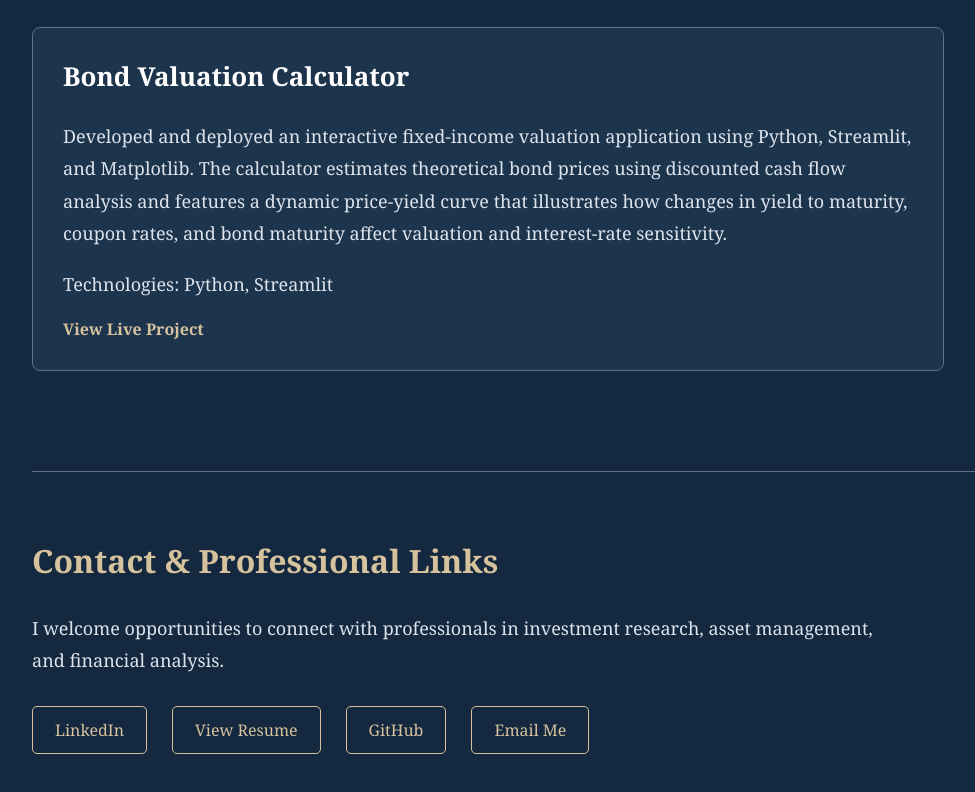
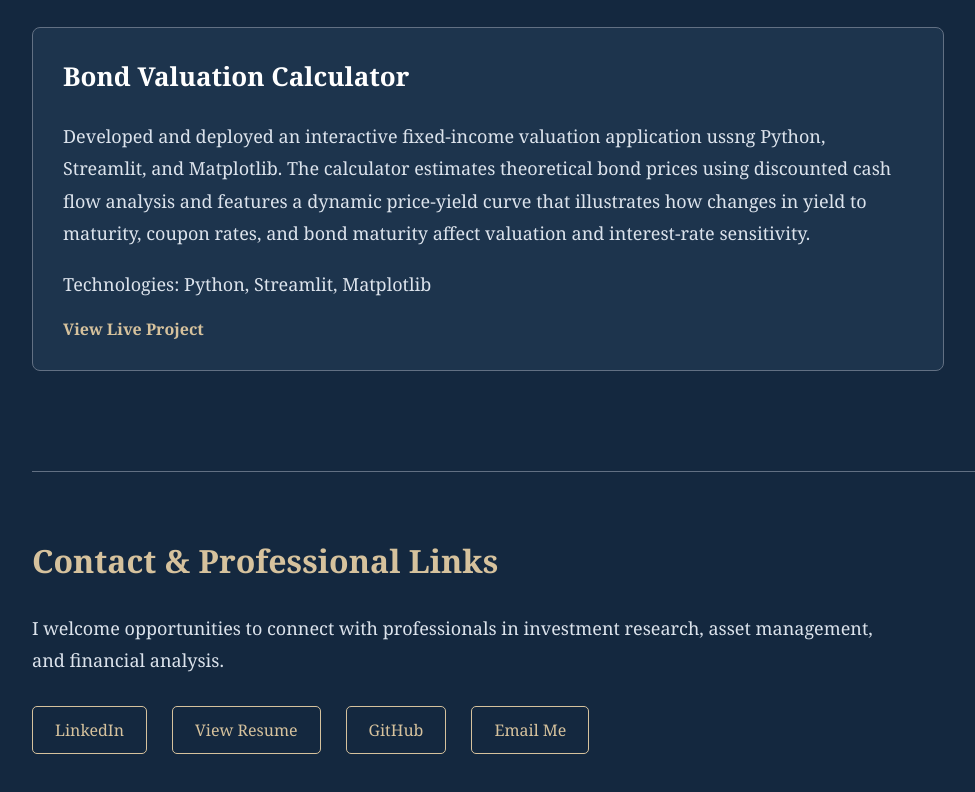
Before and after one commit to max45mccull/finance-portfolio, a plain HTML site: page index.html in a window 1280 px wide. Shown: the part 1704-2496 px from the top of the page, without its empty margins (28-1003 px from the left). Drawn offline with Linux system fonts and the light colour scheme.

Commit message:
Update index.html

```diff
--- a/index.html
+++ b/index.html
@@ -90,7 +90,7 @@
 
                 <p>
                     Developed and deployed an interactive fixed-income
-                    valuation application using Python, Streamlit, and Matplotlib.
+                    valuation application ussng Python, Streamlit, and Matplotlib.
                     The calculator estimates theoretical bond prices using
                     discounted cash flow analysis and features a dynamic
                     price-yield curve that illustrates how changes
@@ -99,7 +99,7 @@
                 </p>
 
                 <p>
-                    Technologies: Python, Streamlit
+                    Technologies: Python, Streamlit, Matplotlib
                 </p>
 
                 <a href="https://bond-calculator-fhoauhlok8xxgyejhgmzh4.streamlit.app/"
```
